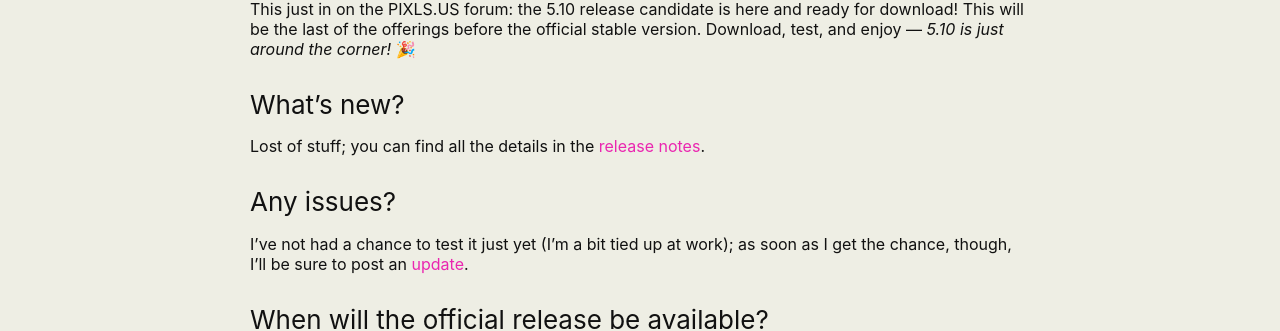
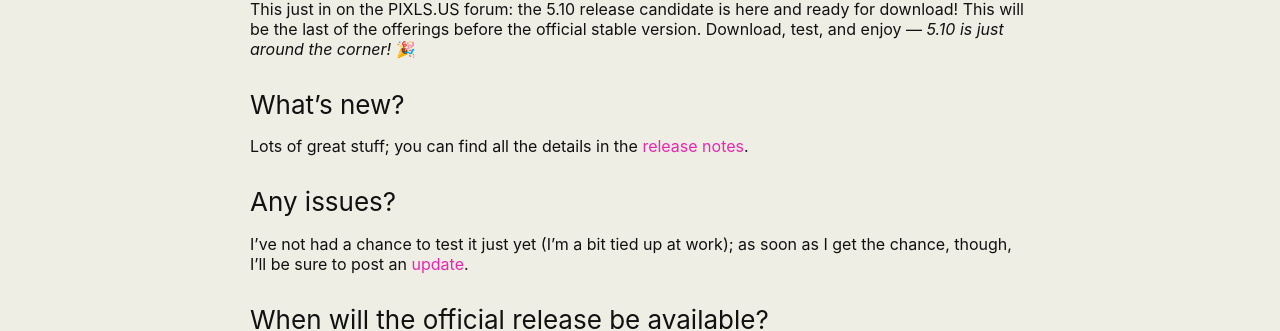
Before and after one commit to martbetz/martbetz.github.io, a Jekyll site: the page built from _posts/2024-02-10-rt5-10.md, in a window 1280 px wide. Shown: the part 216-547 px from the top of the page. Built offline with Jekyll 4.4.1, drawn with Linux system fonts in a browser that asks for light colours.

Commit message:
Update 2024-02-10-rt5-10.md

```diff
--- a/_posts/2024-02-10-rt5-10.md
+++ b/_posts/2024-02-10-rt5-10.md
@@ -15,7 +15,7 @@
 
 ### What's new? ###
 
-Lost of stuff; you can find all the details in the [release&nbsp;notes](https://github.com/Beep6581/RawTherapee/blob/6967de2f89d5b49b5818f4afa27aa0f941b4028f/RELEASE_NOTES.txt).
+Lots of great stuff; you can find all the details in the [release&nbsp;notes](https://github.com/Beep6581/RawTherapee/blob/6967de2f89d5b49b5818f4afa27aa0f941b4028f/RELEASE_NOTES.txt).
 
 ### Any issues? ###
 
```
